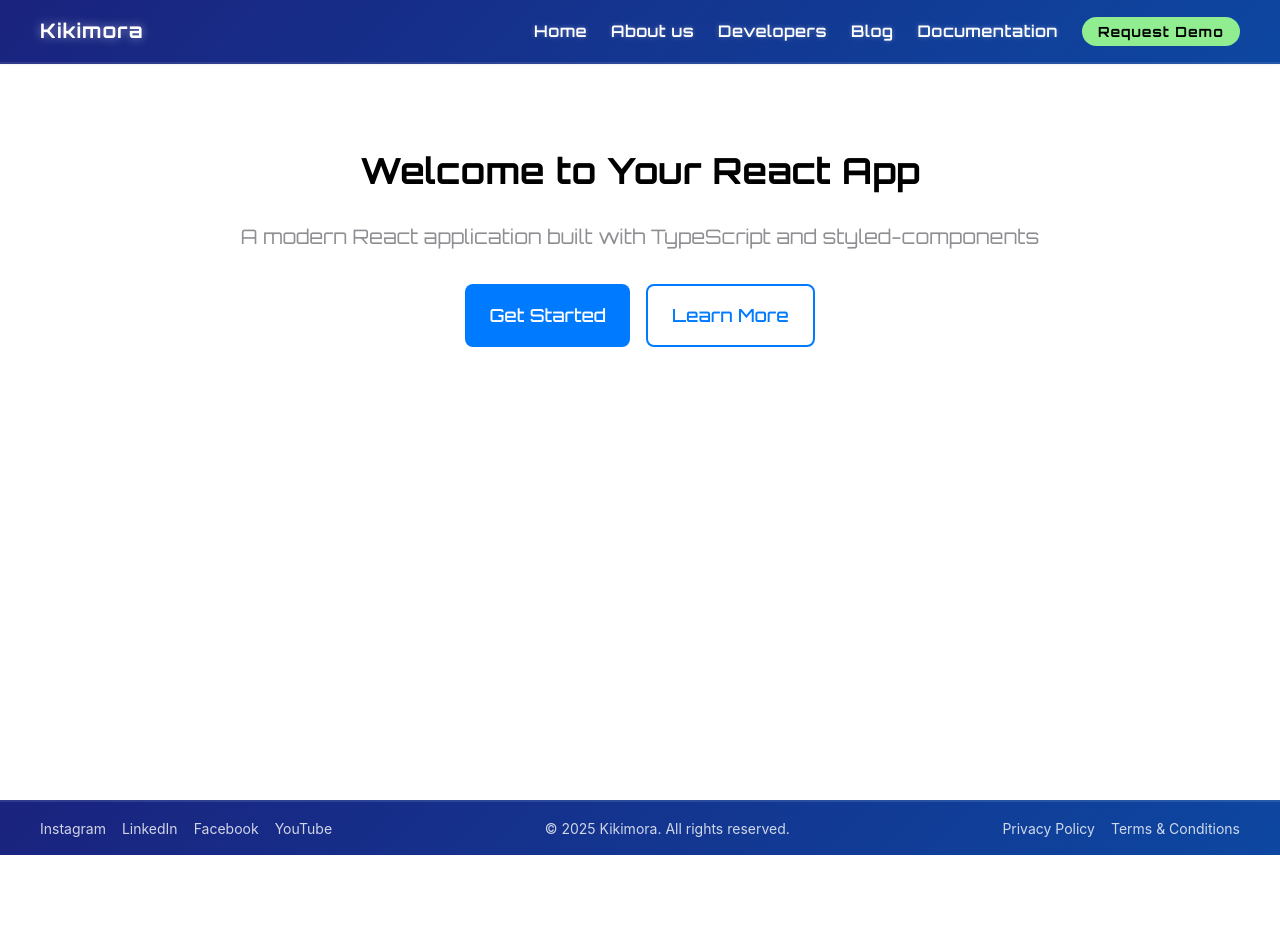
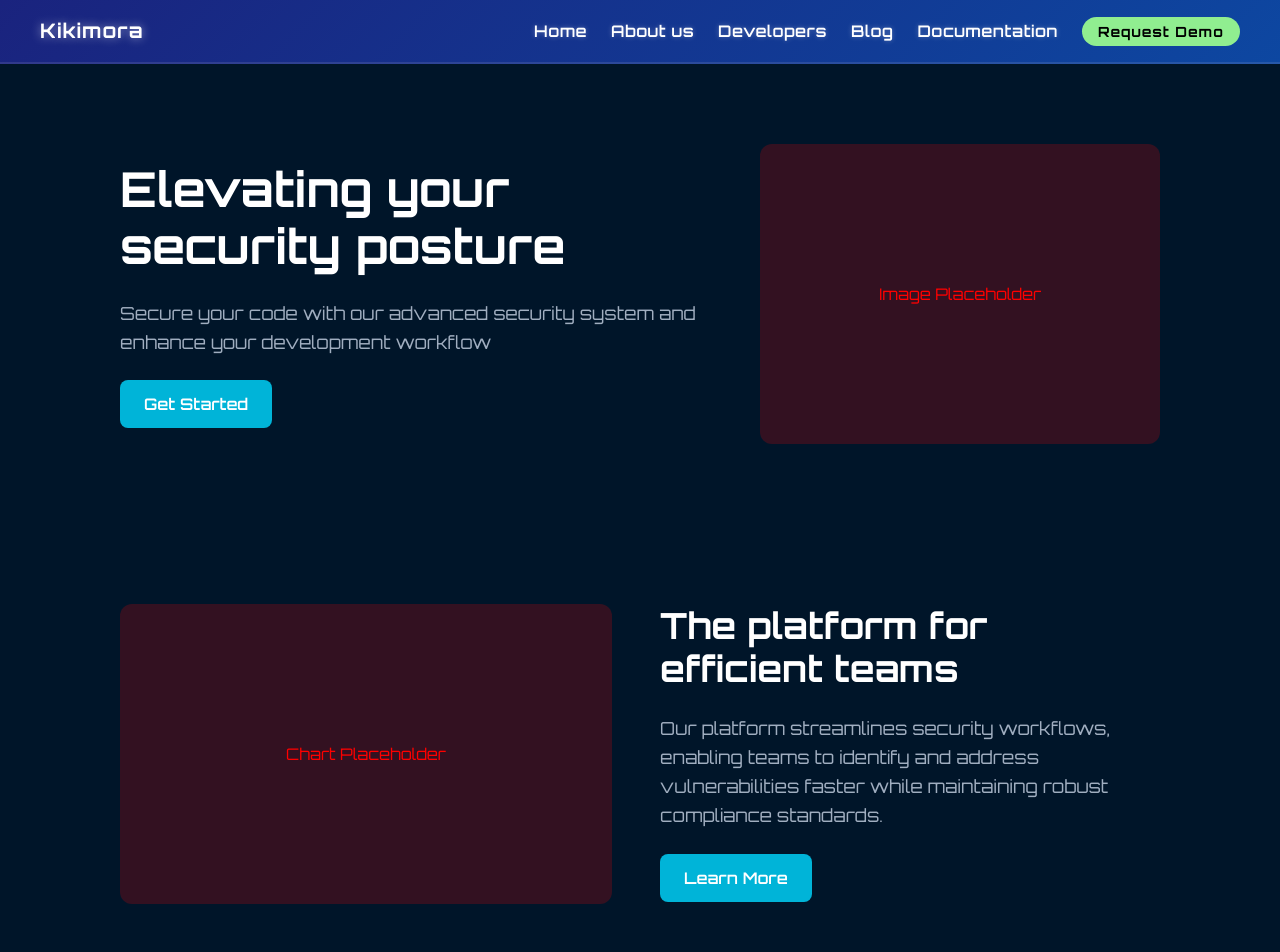
Before and after one commit to NikolaSirakov2/Kikimora, a React (Create React App) app: page / in a window 1280 px wide. Shown: the top 952 px of the page. Before the commit the page ends 855 px from the top, so only its background shows below. Built offline with nearby package versions, Linux system fonts and the light colour scheme.

Commit message:
Refactor Home page to utilize HeroSection and PlatformSection components, enhancing modularity and maintainability. Removed legacy code and improved structure for better readability.

```diff
--- a/src/pages/Home/Home.tsx
+++ b/src/pages/Home/Home.tsx
@@ -1,53 +1,17 @@
 import React from "react";
 import styled from "styled-components";
-import { Button } from "../../components/Button/Button";
+import { HeroSection } from "./components/HeroSection";
+import { PlatformSection } from "./components/PlatformSection";
 
 const HomeContainer = styled.div`
-  padding: ${({ theme }) => theme.spacing.xl};
-  max-width: 1200px;
-  margin: 0 auto;
-`;
-
-const Hero = styled.section`
-  text-align: center;
-  padding: ${({ theme }) => theme.spacing.xxl} 0;
-`;
-
-const Title = styled.h1`
-  font-size: ${({ theme }) => theme.typography.fontSize["4xl"]};
-  color: ${({ theme }) => theme.colors.text};
-  margin-bottom: ${({ theme }) => theme.spacing.lg};
-`;
-
-const Subtitle = styled.p`
-  font-size: ${({ theme }) => theme.typography.fontSize.xl};
-  color: ${({ theme }) => theme.colors.gray[600]};
-  margin-bottom: ${({ theme }) => theme.spacing.xl};
-`;
-
-const ButtonGroup = styled.div`
-  display: flex;
-  gap: ${({ theme }) => theme.spacing.md};
-  justify-content: center;
+  width: 100%;
 `;
 
 export const Home: React.FC = () => {
   return (
     <HomeContainer>
-      <Hero>
-        <Title>Welcome to Your React App</Title>
-        <Subtitle>
-          A modern React application built with TypeScript and styled-components
-        </Subtitle>
-        <ButtonGroup>
-          <Button variant="primary" size="large">
-            Get Started
-          </Button>
-          <Button variant="outline" size="large">
-            Learn More
-          </Button>
-        </ButtonGroup>
-      </Hero>
+      <HeroSection />
+      <PlatformSection />
     </HomeContainer>
   );
 };
--- /dev/null
+++ b/src/pages/Home/components/HeroSection.tsx
@@ -0,0 +1,83 @@
+import React from "react";
+import styled from "styled-components";
+
+const HeroContainer = styled.section`
+  padding: 80px 120px;
+  background-color: #001529;
+  color: white;
+`;
+
+const MainHero = styled.div`
+  display: flex;
+  justify-content: space-between;
+  align-items: center;
+  gap: 48px;
+`;
+
+const HeroContent = styled.div`
+  flex: 1;
+  display: flex;
+  flex-direction: column;
+  gap: 24px;
+`;
+
+const Title = styled.h1`
+  font-size: 48px;
+  font-weight: 700;
+  margin: 0;
+  line-height: 1.2;
+  color: #ffffff;
+`;
+
+const Subtitle = styled.p`
+  font-size: 18px;
+  color: #a0aec0;
+  margin: 0;
+  line-height: 1.6;
+`;
+
+const CTAButton = styled.button`
+  background-color: #00b4d8;
+  color: white;
+  border: none;
+  padding: 12px 24px;
+  border-radius: 8px;
+  font-size: 16px;
+  font-weight: 600;
+  cursor: pointer;
+  width: fit-content;
+  transition: background-color 0.2s;
+
+  &:hover {
+    background-color: #0096c7;
+  }
+`;
+
+const ImagePlaceholder = styled.div`
+  width: 400px;
+  height: 300px;
+  background-color: #ff000033;
+  border-radius: 12px;
+  display: flex;
+  align-items: center;
+  justify-content: center;
+  color: #ff0000;
+`;
+
+export const HeroSection: React.FC = () => {
+  return (
+    <HeroContainer>
+      <MainHero>
+        <HeroContent>
+          <Title>Elevating your security posture</Title>
+          <Subtitle>
+            Secure your code with our advanced security system and enhance your
+            development workflow
+          </Subtitle>
+          <CTAButton>Get Started</CTAButton>
+        </HeroContent>
+        <ImagePlaceholder>Image Placeholder</ImagePlaceholder>
+      </MainHero>
+    </HeroContainer>
+  );
+};
--- /dev/null
+++ b/src/pages/Home/components/PlatformSection.tsx
@@ -0,0 +1,80 @@
+import React from "react";
+import styled from "styled-components";
+
+const PlatformContainer = styled.section`
+  padding: 80px 120px;
+  background-color: #001529;
+  color: white;
+  display: flex;
+  gap: 48px;
+  justify-content: flex-start;
+`;
+
+const ContentSection = styled.div`
+  margin-left: auto;
+  display: flex;
+  flex-direction: column;
+  gap: 24px;
+  max-width: 500px;
+`;
+
+const Title = styled.h2`
+  font-size: 36px;
+  font-weight: 700;
+  margin: 0;
+  line-height: 1.2;
+  color: #ffffff;
+`;
+
+const Description = styled.p`
+  font-size: 18px;
+  color: #a0aec0;
+  margin: 0;
+  line-height: 1.6;
+  max-width: 500px;
+`;
+
+const CTAButton = styled.button`
+  background-color: #00b4d8;
+  color: white;
+  border: none;
+  padding: 12px 24px;
+  border-radius: 8px;
+  font-size: 16px;
+  font-weight: 600;
+  cursor: pointer;
+  width: fit-content;
+  transition: background-color 0.2s;
+
+  &:hover {
+    background-color: #0096c7;
+  }
+`;
+
+const ChartPlaceholder = styled.div`
+  width: 500px;
+  height: 300px;
+  background-color: #ff000033;
+  border-radius: 12px;
+  display: flex;
+  align-items: center;
+  justify-content: center;
+  color: #ff0000;
+`;
+
+export const PlatformSection: React.FC = () => {
+  return (
+    <PlatformContainer>
+      <ChartPlaceholder>Chart Placeholder</ChartPlaceholder>
+      <ContentSection>
+        <Title>The platform for efficient teams</Title>
+        <Description>
+          Our platform streamlines security workflows, enabling teams to
+          identify and address vulnerabilities faster while maintaining robust
+          compliance standards.
+        </Description>
+        <CTAButton>Learn More</CTAButton>
+      </ContentSection>
+    </PlatformContainer>
+  );
+};
```
